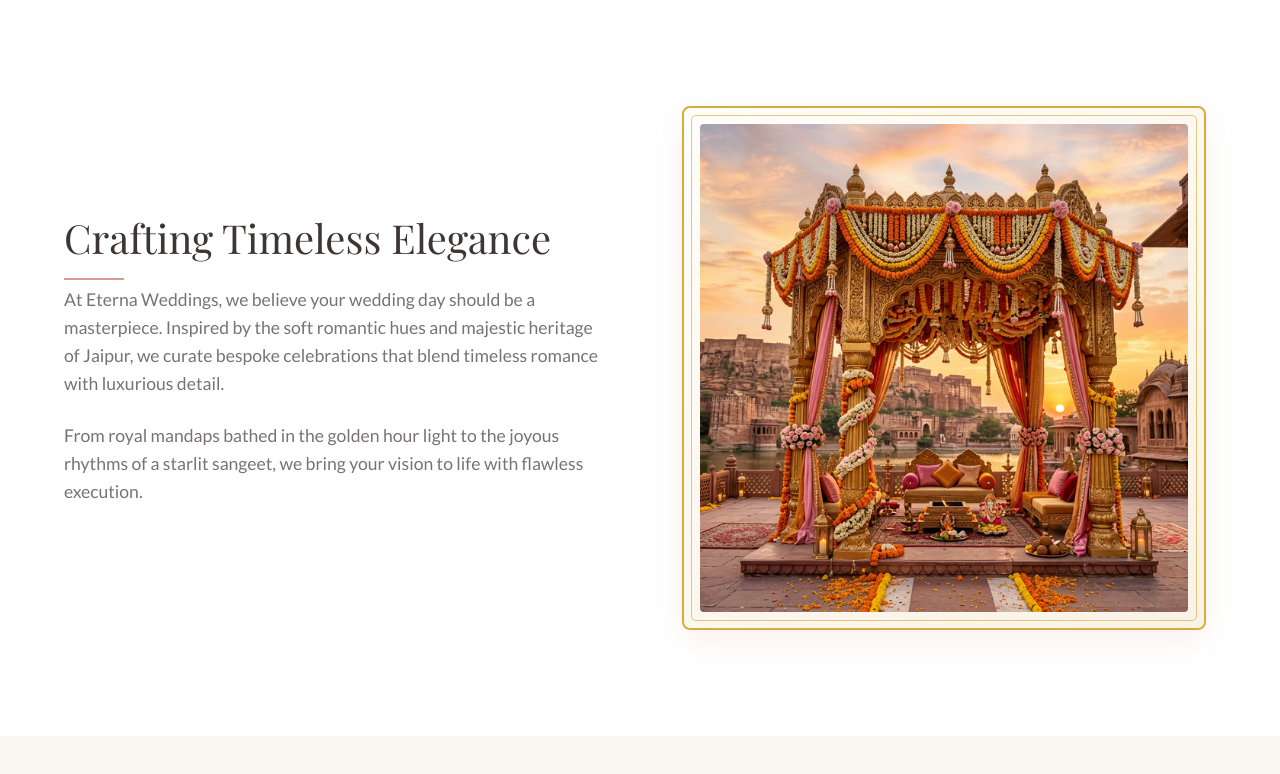
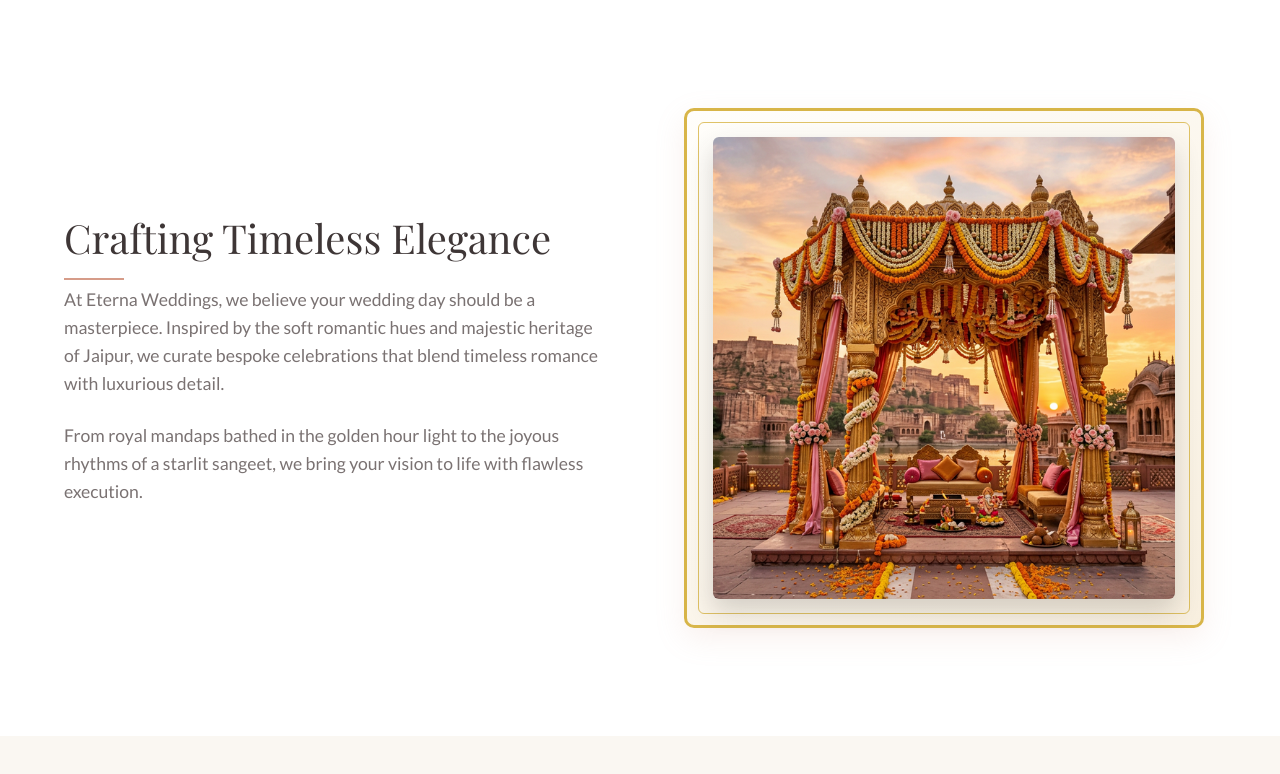
Before and after one commit to PS1852/Eterna-Weddings, a plain HTML site: page frontend/index.html in a window 1280 px wide. Shown: the part 800-1574 px from the top of the page. Drawn offline with nearby package versions, Linux system fonts and the light colour scheme; a web font is replaced by a local one.

Commit message:
Strengthen about image frame and bust CSS cache

```diff
--- a/frontend/index.html
+++ b/frontend/index.html
@@ -12,7 +12,7 @@
     <link href="https://fonts.googleapis.com/css2?family=Lato:wght@300;400;700&family=Playfair+Display:ital,wght@0,400;0,600;0,700;1,400&display=swap" rel="stylesheet">
 
     <!-- Custom CSS -->
-    <link rel="stylesheet" href="style.css">
+    <link rel="stylesheet" href="style.css?v=20260301-3">
 </head>
 <body>
 
--- a/frontend/style.css
+++ b/frontend/style.css
@@ -323,7 +323,7 @@ img {
 .about-image {
     display: flex;
     justify-content: center;
-    padding: 10px;
+    padding: 12px;
 }
 
 .about-text .section-title::after {
@@ -339,21 +339,22 @@ img {
 
 .image-frame {
     position: relative;
-    width: min(100%, 540px);
-    padding: 16px;
+    width: min(100%, 560px);
+    padding: 26px;
     box-sizing: border-box;
-    background: linear-gradient(145deg, #fffdf9, #f9f2e7);
-    border: 2px solid var(--secondary-color);
-    border-radius: 8px;
+    background: linear-gradient(145deg, #fffefb, #f8efdf);
+    border: 3px solid rgba(212, 175, 55, 0.9);
+    border-radius: 10px;
     box-shadow: var(--shadow-soft);
+    overflow: visible;
 }
 
 .image-frame::before {
     content: '';
     position: absolute;
-    inset: 7px;
-    border: 1px solid rgba(212, 175, 55, 0.65);
-    border-radius: 5px;
+    inset: 11px;
+    border: 1px solid rgba(212, 175, 55, 0.75);
+    border-radius: 6px;
     z-index: 0;
     pointer-events: none;
 }
@@ -361,7 +362,8 @@ img {
 .image-frame img {
     position: relative;
     z-index: 1;
-    border-radius: 4px;
+    border-radius: 6px;
+    box-shadow: 0 12px 26px rgba(62, 54, 54, 0.2);
     display: block;
     width: 100%;
     height: auto;
```
